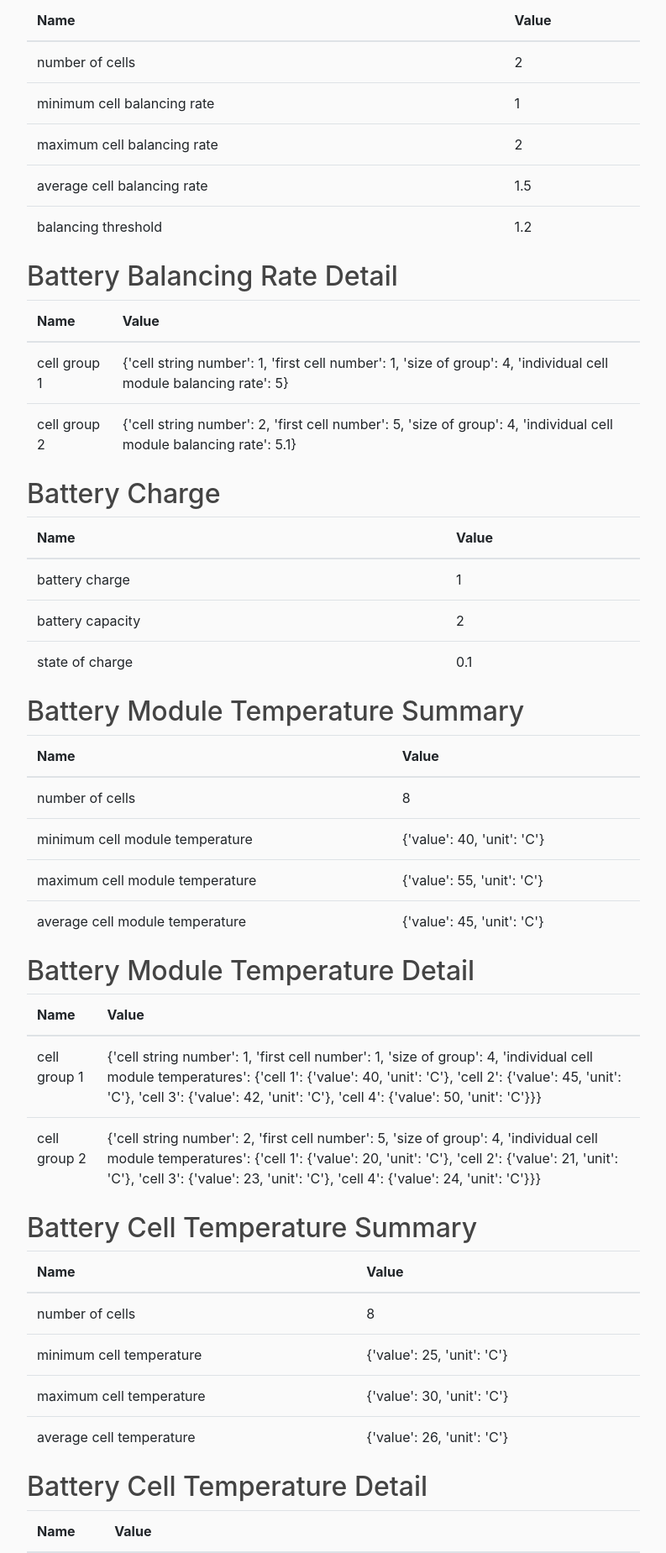
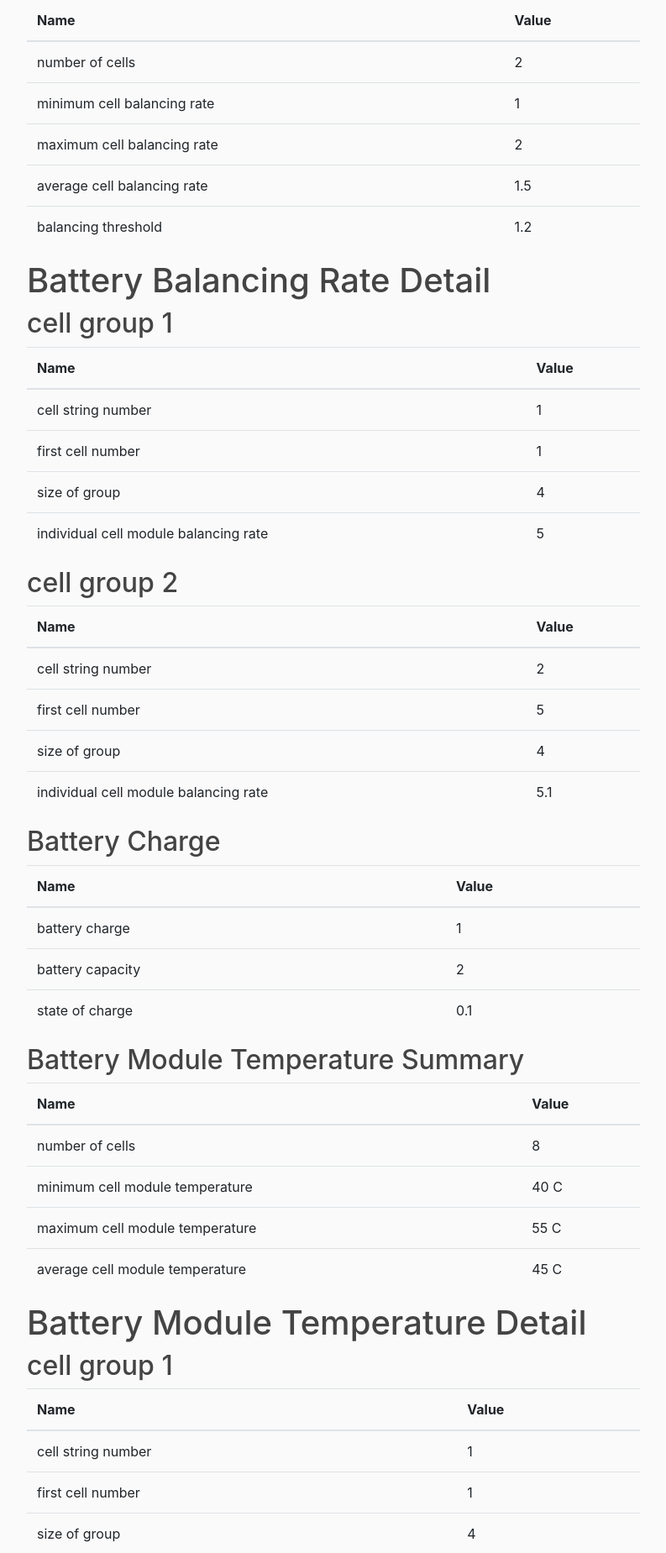
Before and after one commit to jasmine-9000/Greenhouse-Repository, a Flask app: page /BMS/Instantaneous in a window 1280 px wide. Shown: the part 183-2032 px from the top of the page at 84% size, without its empty margins (53-846 px from the left). Run offline with Flask 2, Linux system fonts and the light colour scheme; some libraries are stand-ins or nearby versions.

Commit message:
Made instantaneous BMS page look better

```diff
--- a/flask_greenhouse/__init__.py
+++ b/flask_greenhouse/__init__.py
@@ -14,6 +14,12 @@ app = Flask(__name__)
 app.config['SECRET_KEY'] = '5791628bb0b13ce0c676dfde280ba245'
 app.config['SQLALCHEMY_DATABASE_URI'] = 'sqlite:///site.db'
 app.config['SEND_FILE_MAX_AGE_DEFAULT'] = 0
+
+import time
+# Template filters
+@app.template_filter('ctime')
+def timectime(s):
+    return time.ctime(s) # datetime.datetime.fromtimestamp(s)
 
 # initialize database
 db = SQLAlchemy(app)
--- a/flask_greenhouse/sensors/forms.py
+++ b/flask_greenhouse/sensors/forms.py
@@ -65,4 +65,5 @@ class SensorRegistrationForm(FlaskForm):
 	sensor_name = StringField('Enter The Name of the Sensor')
 	units = StringField('Enter what units this sensor is measuring')
 	protocol = StringField('Enter what protocol this sensor is using (optional at the moment)')
+	type = StringField('Enter what your sensor is measuring')
 	submit = SubmitField('Register your sensor')
--- a/flask_greenhouse/templates/BMS_Instantaneous.html
+++ b/flask_greenhouse/templates/BMS_Instantaneous.html
@@ -1,26 +1,76 @@
 {% extends "layout.html" %}
+{% import "macros.jinja" as macros %}
 {% block content %}
 <!-- https://getbootstrap.com/docs/4.3/content/tables/ -->
 	<h1> BMS Values Now </h1>
+	{% if data %}
+		{{ macros.table_creator('Battery Balancing Rate Summary', data["Battery Balancing Rate Summary"] ) }}
 
-	{% for key, dict in data.items() %}
-		{% if dict is mapping %}
-			<h2>{{ key }}</h2>
-			<table class="table">
-				<thead>
-					<th scope="col">Name</th>
-					<th scope="col">Value</th>
-				</thead>
-				<tbody>
-					{% for k in dict %}
-					<tr>
-						<td>{{ k }}</td>
-						<td>{{ dict[k] }}</td>
-					</tr>
-					{% endfor %}
+		<h1>Battery Balancing Rate Detail</h1>
+		{% for key, dict in data["Battery Balancing Rate Detail"].items() %}
+			{{ macros.table_creator_with_units(key, dict) }}
+		{% endfor %}
 
-				</tbody>
-			</table>
-		{% endif %}
-	{% endfor %}
+		{{ macros.table_creator_with_units('Battery Charge', data["Battery Charge"]) }}
+
+		{{ macros.table_creator_with_units('Battery Module Temperature Summary', data["Battery Module Temperature Summary"]) }}
+
+		<h1>Battery Module Temperature Detail</h1>
+		{% for key, dict in data["Battery Module Temperature Detail"].items() %}
+			{{ macros.table_creator_BMTD(key, dict) }}
+		{% endfor %}
+
+		{{ macros.table_creator_with_units("Battery Cell Temperature Summary", data["Battery Cell Temperature Summary"]) }}
+
+		<h1>Battery Cell Temperature Detail</h1>
+		{% set dd = data["Battery Cell Temperature Detail"].items() %}
+		{% for key, dict in dd %}
+			{{ macros.table_creator_BMTD(key, dict) }}
+		{% endfor %}
+
+		<h1>Battery Voltage Summary</h1>
+		{{ macros.table_creator_with_units('Battery Voltage Summary', data['BatteryVoltageSummary']) }}
+
+		<h1>Battery Voltage Detail</h1>
+		{% set dd = data["BatteryVoltageDetail"].items() %}
+		{% for key, dict in dd %}
+			{{ macros.table_creator_BVD(key, dict) }}
+		{% endfor %}
+		<!-- receieved CAN bus Data -->
+		{{ macros.table_creator('CAN Devices Status', data["CANDevicesStatus"]) }}
+		{{ macros.table_creator("Received CAN Messages", data["ReceivedCANMessages"]) }}
+
+		<!-- charger status -->
+		{{ macros.table_creator_with_units("Charger Status", data["ChargerStatus"]) }}
+
+		<!-- Current and voltage -->
+		{{ macros.table_creator_with_units("Current and Voltage", data["CurrentAndVoltage"]) }}
+
+		<!-- Input Pins -->
+		{{ macros.table_creator_with_units("Input Pins", data["InputPins"]) }}
+
+		<!-- Events Log -->
+		{{ macros.table_creator_EVENT_LOG("Events Log", data["Events Log"]) }}
+
+		<!-- Output Pins -->
+		{{ macros.table_creator_with_units("Output Pins", data["OutputPins"]) }}
+
+		<!--Statistics -->
+		{{ macros.table_creator_EVENT_LOG("Statistics", data["Statistics"]) }}
+
+		<!--BMS Status -->
+		{{ macros.table_creator('BMS Status', data["BMS Status"]) }}
+
+		<!-- Time and date according to the BMS unit -->
+		<small class="text-muted">This is the Time and date according to the BMS internal clock at the moment. </small>
+		{{ macros.table_creator('Time and Date', data["Time And Date"]) }}
+
+
+		<!--"Version Number" -->
+		{{ macros.table_creator('Version Data', data["Version Number"]) }}
+	{% endif %}
+
+
+
+
 {% endblock %}
--- /dev/null
+++ b/flask_greenhouse/templates/macros.jinja
@@ -0,0 +1,219 @@
+
+
+{% macro table_creator(title, data) %}
+	<h2>{{ title }}</h2>
+	<table class="table">
+		<thead>
+			<th scope="col">Name</th>
+			<th scope="col">Value</th>
+		</thead>
+		<tbody>
+			{% for k in data %}
+			<tr>
+				<td>{{ k }}</td>
+				<td>{{ data[k] }}</td>
+			</tr>
+			{% endfor %}
+
+		</tbody>
+	</table>
+{%- endmacro %}
+
+{% macro table_creator_with_units(title, data) %}
+	<h2>{{ title }}</h2>
+	<table class="table">
+		<thead>
+			<th scope="col">Name</th>
+			<th scope="col">Value</th>
+		</thead>
+		<tbody>
+			{% for k in data %}
+			<tr>
+				<td>{{ k }}</td>
+				{% if data[k].value and data[k].unit %}
+					<td>{{ data[k].value}} {{ data[k].unit }} </td>
+				{% else %}
+					<td>{{ data[k] }}</td>
+				{% endif %}
+
+			</tr>
+			{% endfor %}
+
+		</tbody>
+	</table>
+{%- endmacro %}
+
+{% macro table_creator_BMTD(title, data) %}
+	{% set icmt_table = namespace(table=[]) %}
+	<h2>{{ title }}</h2>
+	<table class="table">
+		<thead>
+			<th scope="col">Name</th>
+			<th scope="col">Value</th>
+		</thead>
+		<tbody>
+			{% for k in data %}
+				{% if k != "individual cell module temperatures"  %} {# don't print out cell module temperatures now. do it later. #}
+					<tr>
+						<td>{{ k }}</td>
+						{% if data[k].value and data[k].unit %}
+							<td>{{ data[k].value|e}} {{ data[k].unit|e }} </td>
+						{% else %}
+							<td>{{ data[k] }}</td>
+						{% endif %}
+
+					</tr>
+				{% endif %}
+			{% endfor %}
+		</tbody>
+	</table>
+	<table class="table">
+		<h3> Individual Cell Module Temperatures </h3>
+		<thead>
+			<th scope="col">Name</th>
+			<th scope="col">Value</th>
+		</thead>
+		<tbody>
+			{% set icmt = data["individual cell module temperatures"] %}
+			{% for k, v in icmt.items() %}
+			<tr>
+				<td>{{ k }}</td>
+
+				{% if icmt[k].value and icmt[k].unit %}
+					<td>{{ icmt[k].value}} {{ icmt[k].unit }} </td>
+				{% else %}
+					<td>{{ icmt[k] }}</td>
+				{% endif %}
+
+			</tr>
+			{% endfor %}
+
+		</tbody>
+	</table>
+{%- endmacro %}
+
+
+
+{% macro table_creator_BVD(title, data) %}
+	{% set icmt_table = namespace(table=[]) %}
+	<h2>{{ title }}</h2>
+	<table class="table">
+		<thead>
+			<th scope="col">Name</th>
+			<th scope="col">Value</th>
+		</thead>
+		<tbody>
+			{% for k in data %}
+				{% if k != "individual cell module voltages"  %} {# don't print out cell module voltages now. do it later. #}
+					<tr>
+						<td>{{ k }}</td>
+						{% if data[k].value and data[k].unit %}
+							<td>{{ data[k].value|e}} {{ data[k].unit|e }} </td>
+						{% else %}
+							<td>{{ data[k] }}</td>
+						{% endif %}
+
+					</tr>
+				{% endif %}
+			{% endfor %}
+		</tbody>
+	</table>
+	<table class="table">
+		<h3> Individual Cell Module Voltages</h3>
+		<thead>
+			<th scope="col">Name</th>
+			<th scope="col">Value</th>
+		</thead>
+		<tbody>
+			{% set icmt = data["individual cell module voltages"] %}
+			{% for k, v in icmt.items() %}
+			<tr>
+				<td>{{ k }}</td>
+
+				{% if icmt[k].value and icmt[k].unit %}
+					<td>{{ icmt[k].value}} {{ icmt[k].unit }} </td>
+				{% else %}
+					<td>{{ icmt[k] }}</td>
+				{% endif %}
+
+			</tr>
+			{% endfor %}
+
+		</tbody>
+	</table>
+{%- endmacro %}
+
+{% macro table_creator_CAN_STATUS(title, data) %}
+	<h2>{{ title }}</h2>
+	<table class="table">
+		<thead>
+			<th scope="col">Name</th>
+			<th scope="col">Value</th>
+		</thead>
+		<tbody>
+			{% for k in data %}
+				{% if k != "individual cell module voltages"  %} {# don't print out cell module voltages now. do it later. #}
+					<tr>
+						<td>{{ k }}</td>
+						{% if data[k].value and data[k].unit %}
+							<td>{{ data[k].value|e}} {{ data[k].unit|e }} </td>
+						{% else %}
+							<td>{{ data[k] }}</td>
+						{% endif %}
+
+					</tr>
+				{% endif %}
+			{% endfor %}
+		</tbody>
+	</table>
+{%- endmacro %}
+
+{% macro table_creator_EVENT_LOG(title, data) %}
+	<h2>{{ title }}</h2>
+	{% for k in data %}
+		<h3>{{ k }}</h3>
+		<table class="table">
+			<thead>
+				<th scope="col">Name</th>
+				<th scope="col">Value</th>
+			</thead>
+			<tbody>
+				{% for kk in data[k] %}
+					<tr>
+						<td> {{ kk }} </td>
+						{% if kk == "unix timestamp" %}
+							<td> {{ data[k][kk] | ctime }} </td>
+						{% else %}
+							<td> {{ data[k][kk] }} </td>
+						{% endif %}
+					</tr>
+				{% endfor %}
+			</tbody>
+		</table>
+	{% endfor %}
+
+
+{%- endmacro %}
+
+
+
+
+
+
+
+
+
+
+
+	{# this is a comment.
+	this templater doesn't work anymore. ignore it.
+
+	source: https://jinja.palletsprojects.com/en/2.10.x/templates/#comments
+
+	{% for key, dict in data.items() %}
+		{% if dict is mapping %}
+			{{ table_creator(key, dict) }}
+		{% endif %}
+	{% endfor %}
+
+	#}
--- a/flask_greenhouse/templates/user_login.html
+++ b/flask_greenhouse/templates/user_login.html
@@ -12,6 +12,10 @@
 			{{ form.password.label }}
 			{{ form.password }}
 			</div>
+			<div class="form-group">
+			{{ form.remember.label }}
+			{{ form.remember }}
+			</div>
 			{{ form.submit }}
 	</form>
 	<br>
--- a/flask_greenhouse/tristar/routes.py
+++ b/flask_greenhouse/tristar/routes.py
@@ -3,6 +3,7 @@ from flask_greenhouse.forms import Date_Form
 
 import json
 tristar = Blueprint("tristar", __name__)
+
 
 
 @tristar.route("/Tristar", methods=["POST", "GET"])
```
Also changed, not shown: flask_greenhouse/templates/Tristar.html (+0 -8 lines), flask_greenhouse/templates/register.html (+7 -0 lines).
